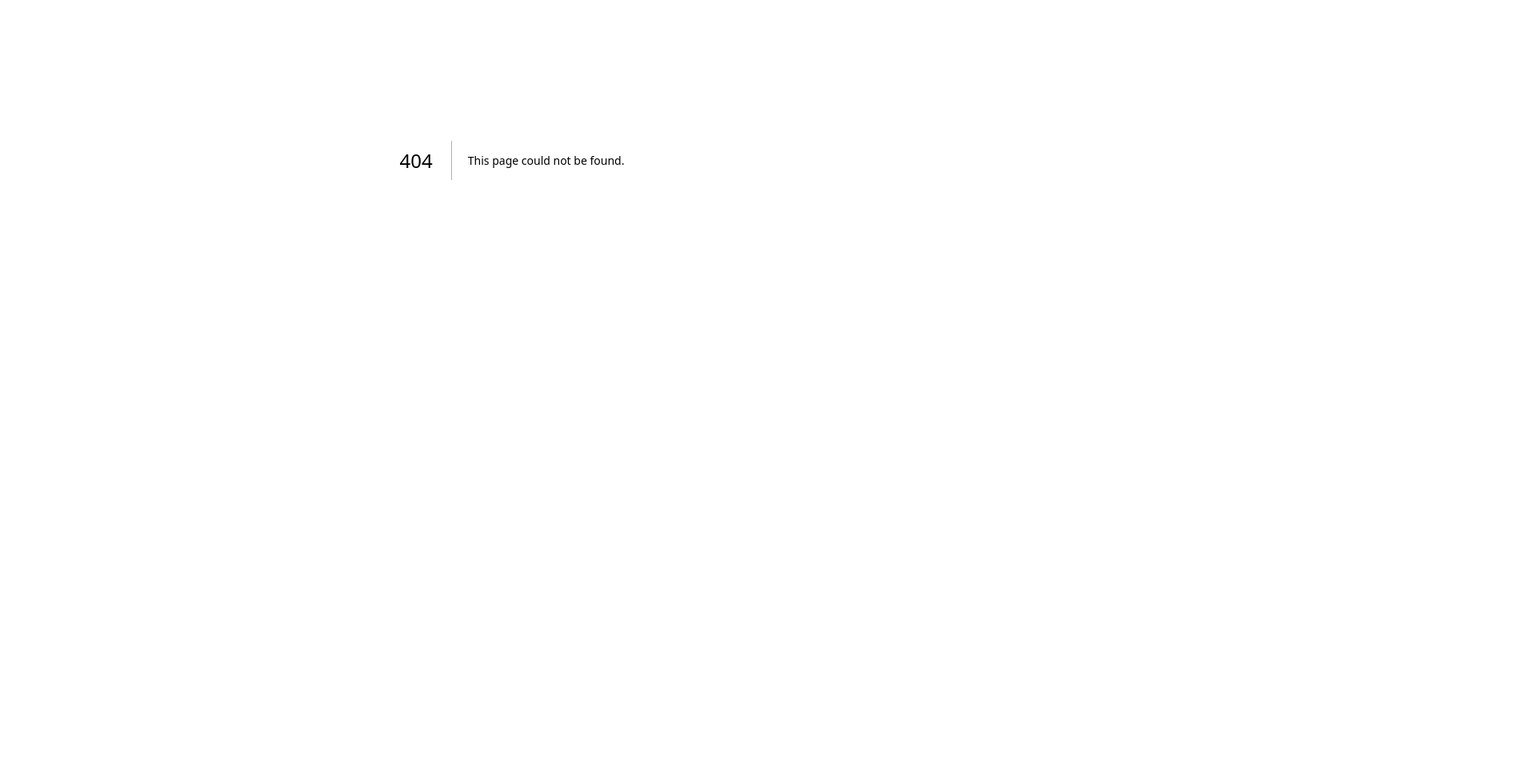
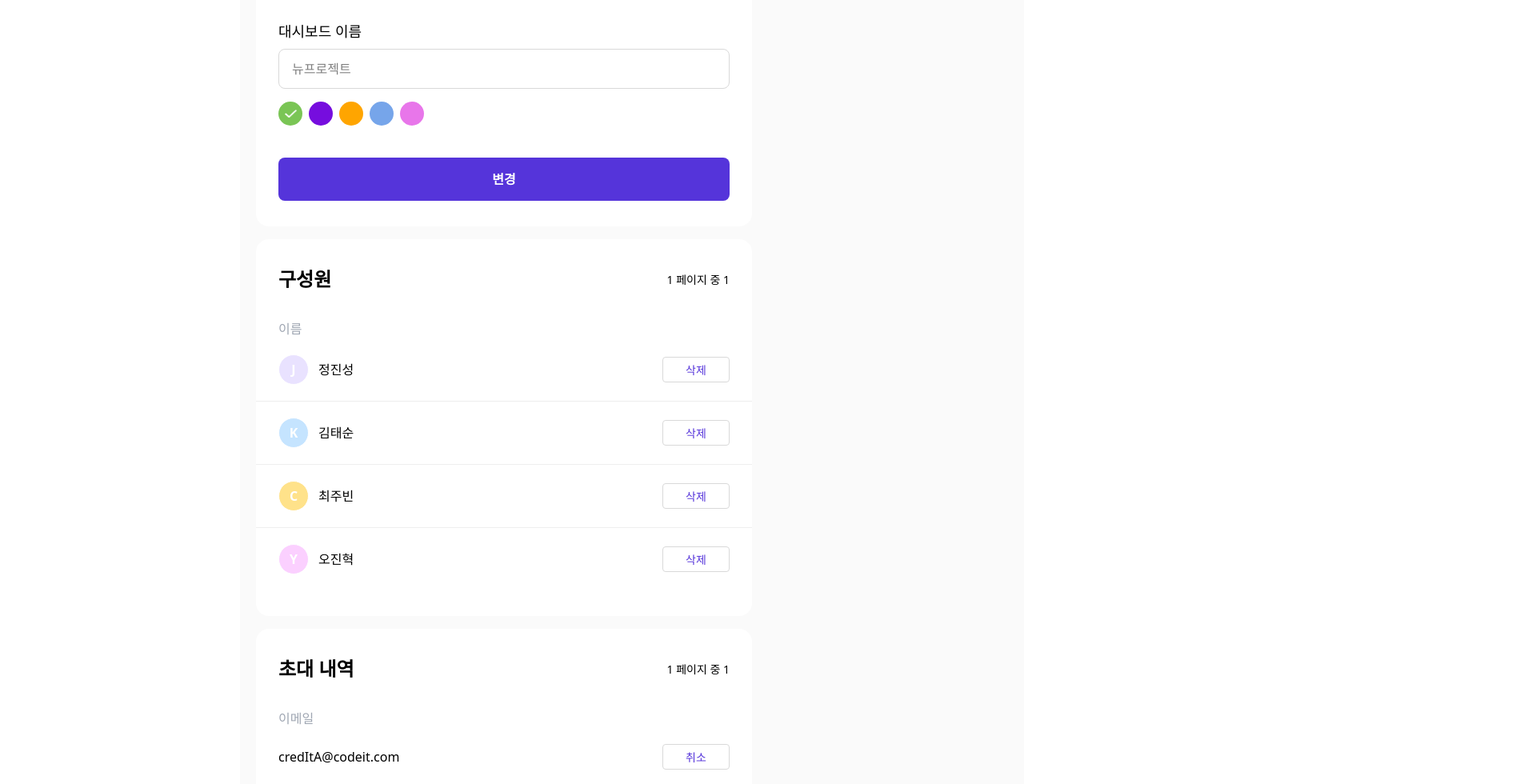
Before and after one commit to codeit17-part3-team5/taskify-fe, a Next.js app: page /mydashboard/dashboard/DashboardEdit in a window 1280 px wide. Before the commit this address had no page. Shown: the part 200-1180 px from the top of the page at 80% size, 1920 px wide, since content can reach past the window. Before the commit the page ends 800 px from the top, so only its background shows below. Built offline with nearby package versions, Linux system fonts and the light colour scheme.

Commit message:
Desgin: 대시보드 수정페이지 다지인 초기본

```diff
--- a/components/Modal.tsx
+++ b/components/Modal.tsx
@@ -41,15 +41,11 @@ export default function Modal({
 
   return createPortal(
     <div className="fixed inset-0 z-50 isolate">
-      {' '}
-      {/* 스타일 최소화 */}
-      {/* 오버레이 (스타일 강요 X) */}
       <div
         className={`absolute inset-0 ${overlayClassName ?? 'bg-black/40'}`}
         onClick={onClose}
         aria-hidden="true"
       />
-      {/* 중앙 배치만 담당. 크기/여백은 자식이 책임지도록 pointer-events 트릭 */}
       <div className="absolute inset-0 grid place-items-center pointer-events-none">
         <div
           role="dialog"
--- a/src/MockDashboardData.ts
+++ b/src/MockDashboardData.ts
@@ -30,6 +30,25 @@ export type SidebarItem = {
   title: string;
   dot: DotColor;
   isOwnerCrown?: boolean;
+};
+
+export type Member = {
+  id: string;
+  name: string;
+  email?: string;
+  avatarBg: string;
+  initial: string;
+  role?: 'owner' | 'admin' | 'member';
+  joinedAt?: string;
+};
+
+export type Invite = {
+  id: string;
+  email: string;
+  status: 'pending' | 'accepted' | 'expired' | 'canceled';
+  invitedBy: string;
+  sentAt: string;
+  expiresAt?: string;
 };
 
 // 상단 카드(6칸 구성 예시)
@@ -75,3 +94,94 @@ export function searchInvites(keyword: string): InviteRow[] {
     (row) => row.name.includes(q) || row.inviter.includes(q)
   );
 }
+
+/** 구성원: 이미지처럼 4명 예시 */
+export const MOCK_MEMBERS: Member[] = [
+  {
+    id: 'm-001',
+    name: '정진성',
+    email: 'jjseong@taskify.com',
+    avatarBg: '#E9E2FF',
+    initial: 'J',
+    role: 'owner',
+    joinedAt: '2024-12-01T09:00:00Z',
+  },
+  {
+    id: 'm-002',
+    name: '김태순',
+    email: 'kts@taskify.com',
+    avatarBg: '#C5E4FF',
+    initial: 'K',
+    role: 'member',
+    joinedAt: '2025-01-03T08:30:00Z',
+  },
+  {
+    id: 'm-003',
+    name: '최주빈',
+    email: 'cjb@taskify.com',
+    avatarBg: '#FFE28A',
+    initial: 'C',
+    role: 'member',
+    joinedAt: '2025-02-10T12:10:00Z',
+  },
+  {
+    id: 'm-004',
+    name: '오진혁',
+    email: 'ojh@taskify.com',
+    avatarBg: '#FBD0FF',
+    initial: 'Y',
+    role: 'member',
+    joinedAt: '2025-03-02T14:45:00Z',
+  },
+];
+
+/** 초대 내역: 대기중(pending) 위주로 5~6개 예시 */
+export const MOCK_INVITES: Invite[] = [
+  {
+    id: 'i-101',
+    email: 'credItA@codeit.com',
+    status: 'pending',
+    invitedBy: '정진성',
+    sentAt: '2025-08-20T02:10:00Z',
+    expiresAt: '2025-09-03T02:10:00Z',
+  },
+  {
+    id: 'i-102',
+    email: 'credItB@codeit.com',
+    status: 'pending',
+    invitedBy: '정진성',
+    sentAt: '2025-08-20T02:15:00Z',
+    expiresAt: '2025-09-03T02:15:00Z',
+  },
+  {
+    id: 'i-103',
+    email: 'credItC@codeit.com',
+    status: 'pending',
+    invitedBy: '김태순',
+    sentAt: '2025-08-21T05:00:00Z',
+    expiresAt: '2025-09-04T05:00:00Z',
+  },
+  {
+    id: 'i-104',
+    email: 'codeitD@codeit.com',
+    status: 'pending',
+    invitedBy: '김태순',
+    sentAt: '2025-08-22T09:20:00Z',
+    expiresAt: '2025-09-05T09:20:00Z',
+  },
+  {
+    id: 'i-105',
+    email: 'codeitE@codeit.com',
+    status: 'pending',
+    invitedBy: '최주빈',
+    sentAt: '2025-08-22T09:25:00Z',
+    expiresAt: '2025-09-05T09:25:00Z',
+  },
+  {
+    id: 'i-106',
+    email: 'codeitF@codeit.com',
+    status: 'canceled',
+    invitedBy: '오진혁',
+    sentAt: '2025-08-10T10:00:00Z',
+  },
+];
--- a/src/pages/mydashboard/MydashBoard.tsx
+++ b/src/pages/mydashboard/MydashBoard.tsx
@@ -1,5 +1,6 @@
 import { useState, useMemo } from 'react';
 import Image from 'next/image';
+import Link from 'next/link';
 import PlusButton from '../../../components/dashboard/PlusButton';
 import Modal from '../../../components/Modal';
 import Messageimg from './mesaageimg.png';
@@ -71,8 +72,8 @@ export default function MydashBoard() {
               ))}
             </div>
           </div>
-          <div className="w-[1020px] py-8 bg-white flex gap-6 rounded-[8px] mt-15 font-bold text-6 flex-col">
-            <div className="w-[966px] mx-auto flex flex-col gap-8">
+          <div className="w-[1020px] py-8 bg-white flex gap-6 rounded-[8px] mt-15 flex-col">
+            <div className="w-[966px] mx-auto flex flex-col gap-8 font-bold text-[24px]">
               초대받은 대시보드
               <div className="flex gap-2 w-full h-10 px-4 py-2.5 border border-[#D9D9D9] rounded-[6px]">
                 <Image
@@ -84,7 +85,7 @@ export default function MydashBoard() {
                 <input
                   type="text"
                   placeholder="검색"
-                  className="text-4 text-[#9FA6B2] font-semibold w-full"
+                  className="text-[16px] text-[#9FA6B2] font-semibold w-full"
                 />
               </div>
             </div>
@@ -106,10 +107,10 @@ export default function MydashBoard() {
                       <div>{row.name}</div>
                       <div>{row.inviter}</div>
                       <div className="flex gap-2.5 justify-center">
-                        <button className="w-[84px] px-3 h-8 rounded bg-[#5534DA] text-white text-[12px]">
+                        <button className="px-[29px] py-[7px] rounded-[4px] bg-[#5534DA] text-white text-[14px] font-medium">
                           수락
                         </button>
-                        <button className="w-[84px] px-3 h-8 rounded border border-[#E5E7EB] text-[12px]">
+                        <button className="px-[29px] py-[7px] rounded-[4px] border border-[#D9D9D9] text-[14px] text-[#5534DA] font-medium font-pretendard">
                           거절
                         </button>
                       </div>
--- /dev/null
+++ b/src/pages/mydashboard/dashboard/DashboardEdit.tsx
@@ -0,0 +1,119 @@
+import Image from 'next/image';
+import Link from 'next/link';
+import ColorChipSection from '../../../../components/ColorChipSection';
+import { MOCK_MEMBERS, MOCK_INVITES } from '@/MockDashboardData';
+import Arrowleftfrom from './Arrowleft.png';
+
+export default function DashboardEdit() {
+  return (
+    <>
+      <header className="w-[1920px] h-[70px] bg-[#ffffff]">내 대시보드</header>
+      <div className="flex flex-1">
+        <aside className="w-[300px] h-[1550px] px-6 py-5 bg-[#ffffff]">
+          사이드 바
+        </aside>
+        <main className="flex-1 bg-[#FAFAFA] px-5 py-5">
+          <Link href="/mydashboard/MydashBoard">
+            <button className="flex gap-2 items-center mb-5">
+              <Image
+                src={Arrowleftfrom}
+                alt="화살표 이미지"
+                width={8}
+                height={15}
+              />
+              돌아가기
+            </button>
+          </Link>
+          <div className="w-[620px] flex flex-col gap-6">
+            <div className="w-full flex flex-col gap-4">
+              <div className="px-[28px] py-8 rounded-[16px] bg-white flex flex-col gap-10">
+                <div className="flex flex-col gap-6 text-[24px] font-bold">
+                  사이드바에서 선택된 대시보드
+                  <div className="flex flex-col gap-4">
+                    <div className="flex flex-col gap-2 text-[18px] font-medium">
+                      대시보드 이름
+                      <input
+                        type="text"
+                        placeholder="뉴프로젝트"
+                        className="h-[50px] px-4 py-[15px] rounded-[8px] border border-[#D9D9D9] text-[16px]"
+                      />
+                    </div>
+                    <ColorChipSection />
+                  </div>
+                </div>
+                <button className="w-full h-[54px] text-center rounded-[8px] bg-[#5534DA] font-semibold text-white">
+                  변경
+                </button>
+              </div>
+              <div className="py-8 rounded-[16px] bg-white flex flex-col">
+                <div className="px-[28px] flex justify-between items-center text-[24px] font-bold">
+                  구성원
+                  <div className="flex gap-4 items-center text-[14px] font-normal">
+                    1 페이지 중 1
+                  </div>
+                </div>
+                <div className="px-[28px] text-[16px] font-normal text-[#9FA6B2] mt-8">
+                  이름
+                </div>
+                <ul className="divide-y divide-[#EEEEEE]">
+                  {MOCK_MEMBERS.map((m) => (
+                    <li
+                      key={m.id}
+                      className="flex items-center justify-between px-[28px] py-5"
+                    >
+                      <div className="flex items-center gap-3">
+                        <div
+                          className="flex h-[38px] w-[38px] items-center justify-center rounded-full border-1 border-white text-white font-semibold"
+                          style={{ backgroundColor: m.avatarBg }}
+                        >
+                          {m.initial}
+                        </div>
+                        <div>
+                          <div className="font-normal">{m.name}</div>
+                        </div>
+                      </div>
+                      <button className="w-[84px] h-8 text-center rounded-[4px] bg-white border-[#D9D9D9] border text-[14px] text-[#5534DA] font-medium">
+                        삭제
+                      </button>
+                    </li>
+                  ))}
+                </ul>
+              </div>
+              <div className="py-8 rounded-[16px] bg-white flex flex-col">
+                <div className="px-[28px] flex justify-between items-center text-[24px] font-bold">
+                  초대 내역
+                  <div className="flex gap-4 items-center text-[14px] font-normal">
+                    1 페이지 중 1
+                  </div>
+                </div>
+                <div className="px-[28px] text-[16px] font-normal text-[#9FA6B2] mt-8">
+                  이메일
+                </div>
+                <ul className="divide-y divide-[#EEEEEE]">
+                  {MOCK_INVITES.map((m) => (
+                    <li
+                      key={m.id}
+                      className="flex items-center justify-between px-[28px] py-5"
+                    >
+                      <div className="flex items-center">
+                        <div>
+                          <div className="font-medium">{m.email}</div>
+                        </div>
+                      </div>
+                      <button className="w-[84px] h-8 text-center rounded-[4px] bg-white border-[#D9D9D9] border text-[14px] text-[#5534DA] font-medium">
+                        취소
+                      </button>
+                    </li>
+                  ))}
+                </ul>
+              </div>
+            </div>
+            <button className="text-center rounded-[8px] bg-[#FAFAFA] text-[18px] font-medium w-[320px] h-[62px] border border-[#D9D9D9]">
+              대시보드 삭제하기
+            </button>
+          </div>
+        </main>
+      </div>
+    </>
+  );
+}
```
Also changed, not shown: src/pages/mydashboard/dashboard/Arrowleft.png (added), 1 other file (tests, documents, lock files or other folders).
